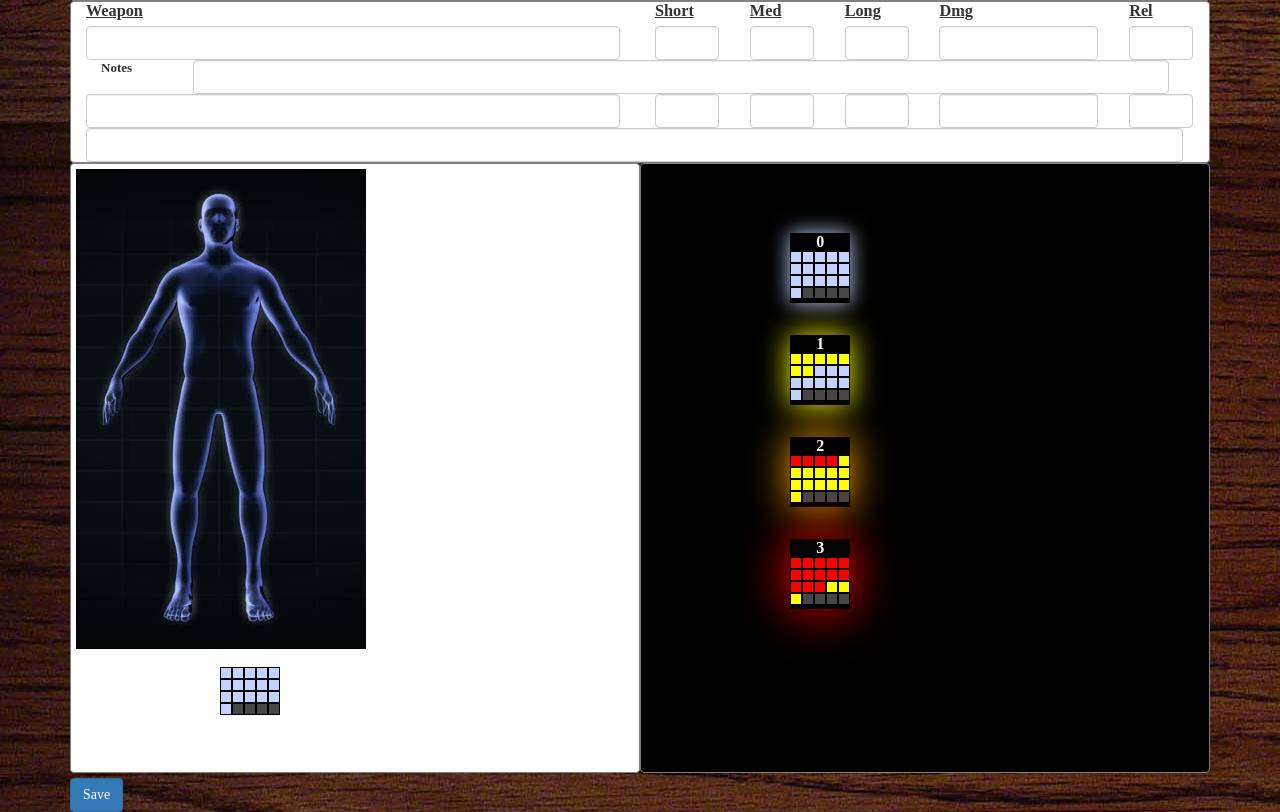
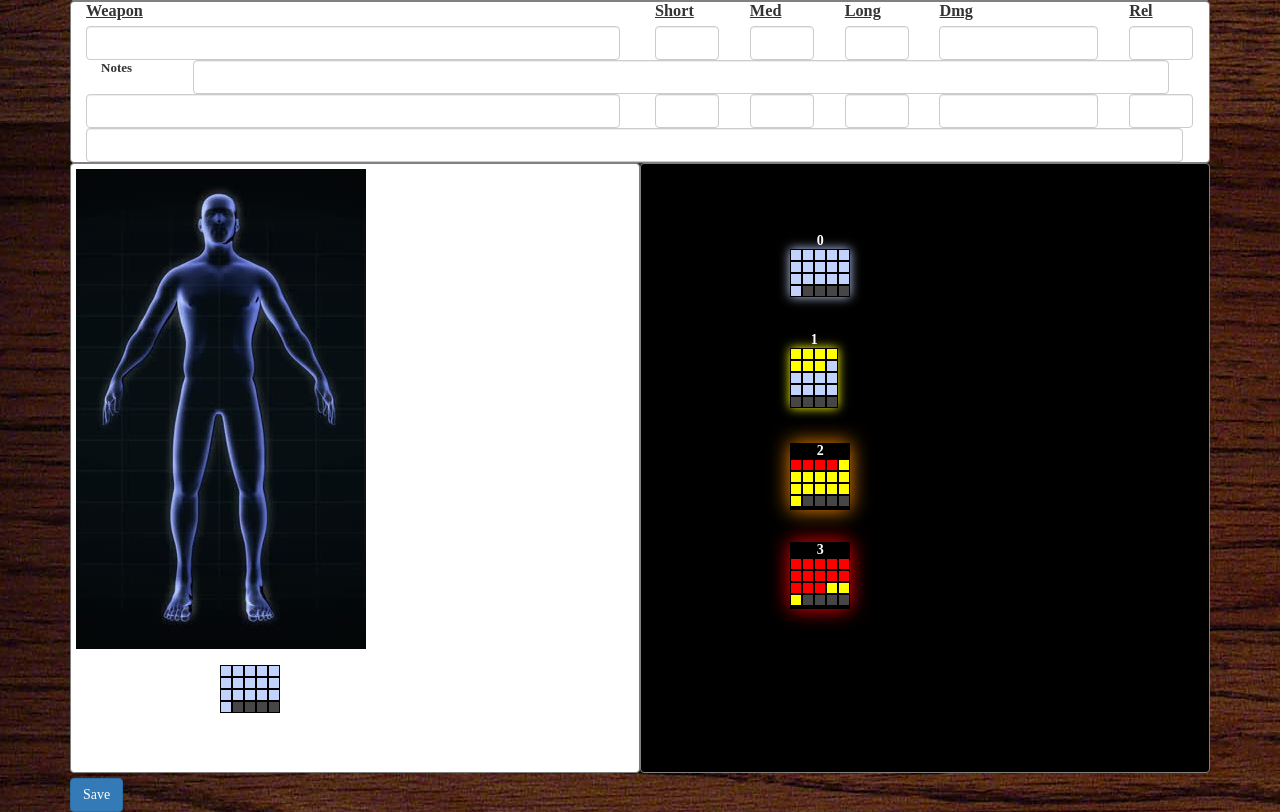
Before and after one commit to mobsy74/tssi, a PHP site: page /concept-work.html in a window 1280 px wide. Shown: the part 855-1667 px from the top of the page. Run offline with PHP 8.4, Linux system fonts and the light colour scheme.

Commit message:
Converted text inputs to editable divs Added progressive hit point block glow as player takes more damage

```diff
--- a/character.php
+++ b/character.php
@@ -259,6 +259,7 @@
 <script>
     $(":input").on("input", markPageAsDirty);
     $(":checkbox").on("click", markPageAsDirty);
+    $(".input-div").on("input", markPageAsDirty);
 </script>
 
 </body>
--- a/concept-work.html
+++ b/concept-work.html
@@ -743,12 +743,14 @@
             <div class="panel col-md-6 hit-point-row" style="background-color:black;">
                 <div class="hit-point-image-container">
                     <br><br><br><br>
-                    <div class="hit-points-horizontal healthy-glow" id="hitPoints0">
-                        <div class="row no-padding trans">
-                            <div class="text-center no-padding trans">
-                                <div class="hit-points-label-static trans" id="hitPointsLabel0">0</div>
+                    <div class="hit-points-horizontal" id="hitPoints0">
+                        <div class="row no-padding">
+                            <div class="text-center no-padding">
+                                <div class="hit-points-label-static" id="hitPointsLabel0">0</div>
                             </div>
                         </div>
+
+                        <div class="no-padding healthy-glow hit-points-horizontal-sub" id="hitPoints0-sub">
                             <div class="hit-point hit-point-healthy" id="hitPoints0-0"></div>
                             <div class="hit-point hit-point-healthy" id="hitPoints0-1"></div>
                             <div class="hit-point hit-point-healthy" id="hitPoints0-2"></div>
@@ -770,13 +772,15 @@
                             <div class="hit-point hit-point-not-available" id="hitPoints0-18"></div>
                             <div class="hit-point hit-point-not-available" id="hitPoints0-19"></div>
                         </div>
+                    </div>
                     <br><br>
-                    <div class="hit-points-horizontal low-danger-glow" id="hitPoints0">
+                    <div class="hit-points-vertical" id="hitPoints0">
                         <div class="row no-padding">
                             <div class="text-center no-padding">
                                 <div class="hit-points-label-static" id="hitPointsLabel0">1</div>
                             </div>
                         </div>
+                        <div class="no-padding low-danger-glow hit-points-vertical-sub" id="hitPoints0-sub">
                         <div class="hit-point hit-point-bruised" id="hitPoints0-0"></div>
                         <div class="hit-point hit-point-bruised" id="hitPoints0-1"></div>
                         <div class="hit-point hit-point-bruised" id="hitPoints0-2"></div>
@@ -797,6 +801,8 @@
                         <div class="hit-point hit-point-not-available" id="hitPoints0-17"></div>
                         <div class="hit-point hit-point-not-available" id="hitPoints0-18"></div>
                         <div class="hit-point hit-point-not-available" id="hitPoints0-19"></div>
+                            </div>
+
                     </div>
                     <br><br>
                     <div class="hit-points-horizontal medium-danger-glow" id="hitPoints0">
--- a/css/character-style.css
+++ b/css/character-style.css
@@ -170,8 +170,19 @@ body {
 }
 
 .standard-input-textarea{
-    height: 2em !important;
+    /*height: 2em !important;*/
+    /*font-size: 12px;*/
+    /*min-height: 28px !important;*/
+    height: auto;
+}
+
+.input-div{
+    border: 1px solid #ccc;
+    border-radius: 3px;
+    min-height: 30px;
+    padding: 5px 10px;
     font-size: 12px;
+    line-height: 1.5;
 }
 
 .first-row {
@@ -231,16 +242,24 @@ input[type=checkbox]:hover:enabled {
     position: relative;
     z-index: 100;
     width: 60px;
-    height: 70px;
+    height: 67px;
     padding: 0;
+}
+
+.hit-points-horizontal-sub{
+    height: 48px;
 }
 
 .hit-points-vertical{
     position: relative;
     z-index: 100;
     width: 48px;
-    height: 82px;
+    height: 79px;
     padding: 0;
+}
+
+.hit-points-vertical-sub{
+    height: 60px;
 }
 
 .hit-point {
@@ -285,7 +304,7 @@ input[type=checkbox]:hover:enabled {
 .hit-points-label-static{
     color: white;
     font-weight: bold;
-    font-size: 16px;
+    font-size: 14px;
 }
 
 #hitPoints0{
@@ -294,7 +313,7 @@ input[type=checkbox]:hover:enabled {
 }
 
 #hitPoints1{
-    top: -90%;
+    top: -90.5%;
     left: 35%;
 }
 
@@ -396,27 +415,27 @@ input[type=checkbox]:hover:enabled {
 }
 
 .healthy-glow {
-    -webkit-box-shadow:0 0 20px #C1D3FD;
-    -moz-box-shadow: 0 0 20px #C1D3FD;
-    box-shadow:0 0 20px #C1D3FD;
+    -webkit-box-shadow:0 0 10px #C1D3FD;
+    -moz-box-shadow: 0 0 10px #C1D3FD;
+    box-shadow:0 0 10px #C1D3FD;
 }
 
 .low-danger-glow{
-    -webkit-box-shadow:0 0 30px yellow;
-    -moz-box-shadow: 0 0 30px yellow;
-    box-shadow:0 0 30px yellow;
+    -webkit-box-shadow:0 0 10px yellow;
+    -moz-box-shadow: 0 0 10px yellow;
+    box-shadow:0 0 10px yellow;
 }
 
 .medium-danger-glow{
-    -webkit-box-shadow:0 0 40px orange;
-    -moz-box-shadow: 0 0 40px orange;
-    box-shadow:0 0 40px orange;
+    -webkit-box-shadow:0 0 20px darkorange;
+    -moz-box-shadow: 0 0 20px darkorange;
+    box-shadow:0 0 20px darkorange;
 }
 
 .high-danger-glow{
-    -webkit-box-shadow:0 0 50px red;
-    -moz-box-shadow: 0 0 50px red;
-    box-shadow:0 0 50px red;
+    -webkit-box-shadow:0 0 20px red;
+    -moz-box-shadow: 0 0 20px red;
+    box-shadow:0 0 20px red;
 }
 
 .image-container{
--- a/css/index-style.css
+++ b/css/index-style.css
@@ -124,7 +124,7 @@ body {
 #newWhiteboardURL{
     color: black;
     font-size: 90%;
-    width: 250px;
+    width: 300px;
 }
 
 .player-span{
```
Also changed, not shown: index.php (+11 -8 lines), js/main.js (+65 -10 lines), php/php-functions.php (+42 -15 lines), to-do.txt (+7 -11 lines). Lines whose indentation alone changed are shown as unchanged.
